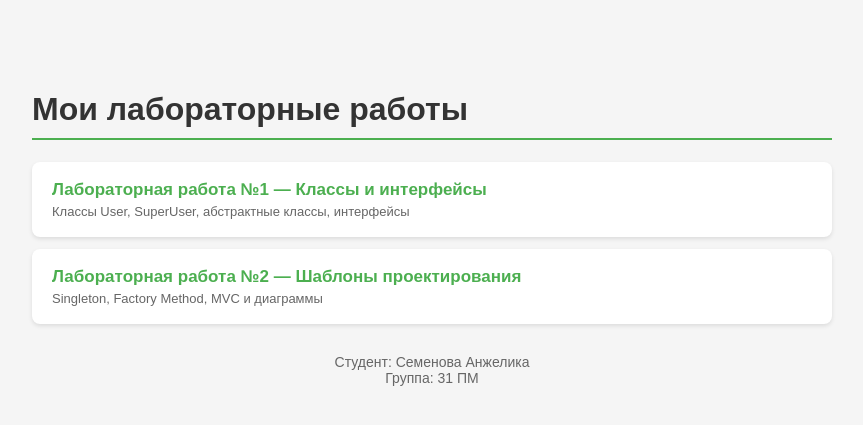
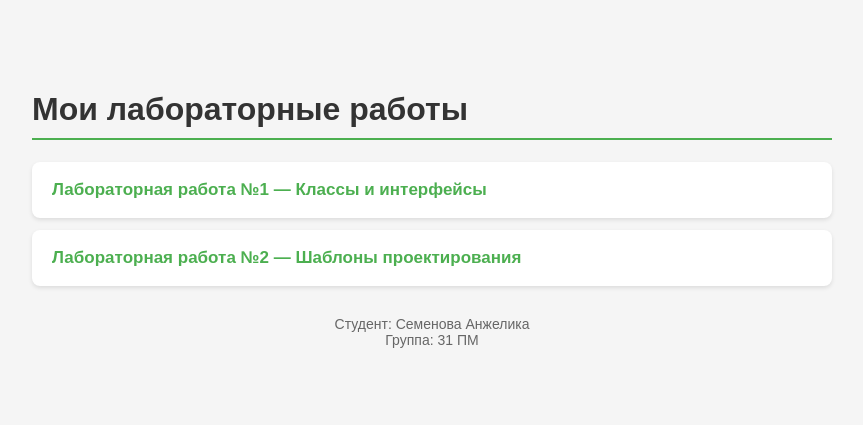
Before and after one commit to Semenovaanzhelika31/web, a PHP site: page / in a window 1280 px wide. Shown: the top 425 px of the page, without its empty margins (208-1071 px from the left). Run offline with PHP 8.4, Linux system fonts and the light colour scheme.

Commit message:
Update index.php

```diff
--- a/index.php
+++ b/index.php
@@ -74,12 +74,10 @@ $lab = $_GET['lab'] ?? null;
 
     <div class="card">
         <a href="/?lab=1">Лабораторная работа №1 — Классы и интерфейсы</a>
-        <div class="desc">Классы User, SuperUser, абстрактные классы, интерфейсы</div>
     </div>
 
     <div class="card">
         <a href="/?lab=2">Лабораторная работа №2 — Шаблоны проектирования</a>
-        <div class="desc">Singleton, Factory Method, MVC и диаграммы</div>
     </div>
 
     <div class="student-info">
@@ -92,12 +90,10 @@ $lab = $_GET['lab'] ?? null;
 
     <div class="card">
         <a href="/lab1/users.php">Код лабораторной работы №1</a>
-        <div class="desc">Классы User, SuperUser, вывод пользователей и статистики</div>
     </div>
 
     <div class="card">
         <a href="/lab1/uml.html">UML-диаграмма классов</a>
-        <div class="desc">Схема наследования и реализации интерфейсов</div>
     </div>
 
     <a class="back" href="/">Вернуться на главную</a>
@@ -105,19 +101,17 @@ $lab = $_GET['lab'] ?? null;
 <?php elseif ($lab === '2'): ?>
     <h1>Лабораторная работа №2 — Шаблоны проектирования</h1>
 
-    <h2>1. Singleton (Одиночка)</h2>
+    <h2>1. Singleton</h2>
     <div class="card">
         <a href="/lab2/singleton/settings_use.php">Пример использования Singleton</a>
-        <div class="desc">Числовое, строковое и логическое значение</div>
     </div>
     <div class="card">
         <a href="/lab2/singleton/singleton.png">Диаграмма Singleton</a>
     </div>
 
-    <h2>2. Factory Method (Фабричный метод)</h2>
+    <h2>2. Factory Method</h2>
     <div class="card">
         <a href="/lab2/factory/factory_use.php">Пример использования Factory Method</a>
-        <div class="desc">Вывод 5 пользователей</div>
     </div>
     <div class="card">
         <a href="/lab2/factory/factory.png">Диаграмма Factory Method</a>
@@ -126,7 +120,6 @@ $lab = $_GET['lab'] ?? null;
     <h2>3. MVC (Модель-Представление-Контроллер)</h2>
     <div class="card">
         <a href="/lab2/mvc/mvc_use.php">Пример использования MVC</a>
-        <div class="desc">HTML и Markdown представления</div>
     </div>
     <div class="card">
         <a href="/lab2/mvc/controllers/mvc_controllers.png">Диаграмма MVC — контроллеры</a>
```
